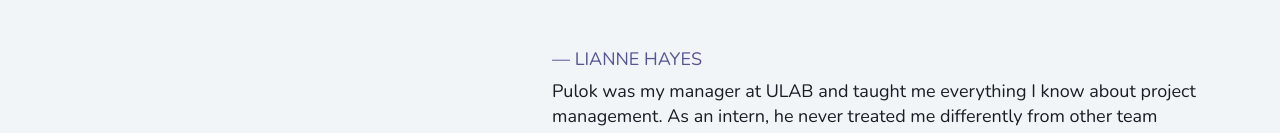
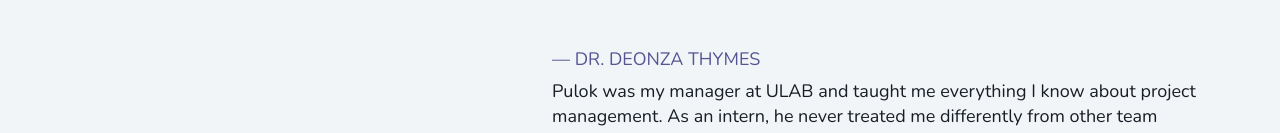
Before and after one commit to puloks/cv, a plain HTML site: page index.html in a window 1280 px wide. Shown: the part 3782-3915 px from the top of the page. Drawn offline with nearby package versions, Linux system fonts and the light colour scheme; a script that the page names is missing.

Commit message:
Update index.html

```diff
--- a/index.html
+++ b/index.html
@@ -209,7 +209,7 @@
             <img src="images/img-2.png" alt="" />
           </div>
           <div class="col-6">
-            <h3>― LIANNE HAYES</h3>
+            <h3>― DR. DEONZA THYMES</h3>
             <p>
               Pulok was my manager at ULAB and taught me everything I know about
               project management. As an intern, he never treated me differently
```
